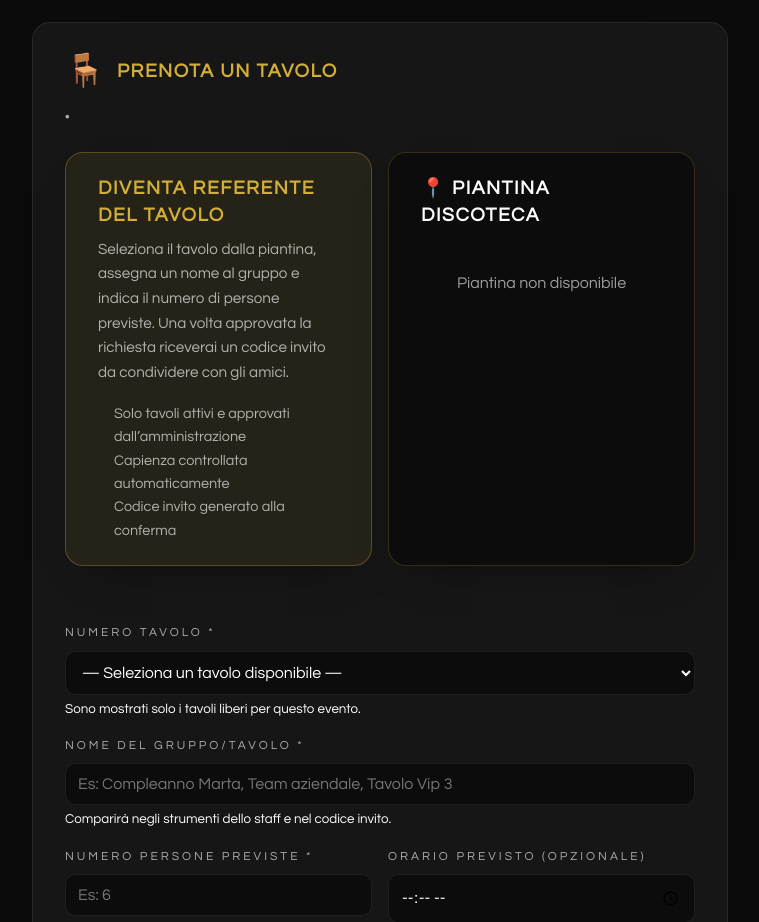
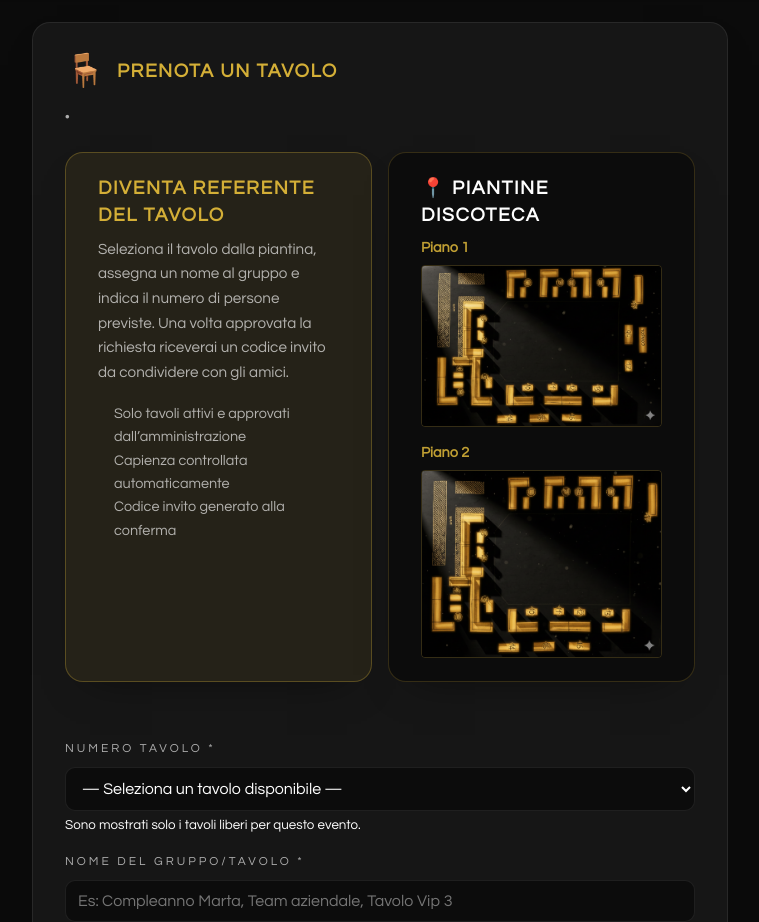
Before and after one commit to robertolibanora/Malibu, a Flask app: template templates/clienti/prenotazioni_new_tavolo.html in a window 1280 px wide. Shown: the part 245-1167 px from the top of the page, without its empty margins (260-1019 px from the left). Run offline with Flask 3, Linux system fonts and the light colour scheme; the template is opened without the code that fills it, so the values that code supplies are empty; parts of the project's set-up code (start-up, migrations or seed data) failed here and were passed over; some web fonts are replaced.

Commit message:
primadisvolta

```diff
--- a/seed_database.py
+++ b/seed_database.py
@@ -711,4 +711,4 @@ if __name__ == "__main__":
         finally:
             db.close()
     else:
-    main()
+        main()
--- a/templates/clienti/prenotazioni_new_tavolo.html
+++ b/templates/clienti/prenotazioni_new_tavolo.html
@@ -26,15 +26,32 @@
       </ul>
     </article>
     <article class="card" style="background: rgba(8, 8, 8, 0.6); border: 1px solid rgba(212, 175, 55, 0.2);">
-      <h2 class="card__title" style="color: var(--gold-primary);">📍 Piantina discoteca</h2>
-      <img
-        src="{{ url_for('static', filename='img/piantina_discoteca.png') }}"
-        alt="Piantina discoteca"
-        style="max-width: 100%; height: auto; border-radius: 4px; border: 1px solid rgba(212, 175, 55, 0.2);"
-        onerror="this.style.display='none'; this.nextElementSibling.style.display='block';"
-      >
-      <div style="display:none; padding: 2rem; color: rgba(255,255,255,0.6); text-align:center;">
-        Piantina non disponibile
+      <h2 class="card__title" style="color: var(--gold-primary);">📍 Piantine discoteca</h2>
+      <div style="display: flex; flex-direction: column; gap: 1rem;">
+        <div>
+          <h3 style="font-size: 0.9rem; color: rgba(212, 175, 55, 0.9); margin-bottom: 0.5rem;">Piano 1</h3>
+          <img
+            src="{{ url_for('static', filename='img/piano1.png') }}"
+            alt="Piano 1 - Piantina discoteca"
+            style="max-width: 100%; height: auto; border-radius: 4px; border: 1px solid rgba(212, 175, 55, 0.2);"
+            onerror="this.style.display='none'; this.nextElementSibling.style.display='block';"
+          >
+          <div style="display:none; padding: 1rem; color: rgba(255,255,255,0.6); text-align:center; font-size: 0.85rem;">
+            Piano 1 non disponibile
+          </div>
+        </div>
+        <div>
+          <h3 style="font-size: 0.9rem; color: rgba(212, 175, 55, 0.9); margin-bottom: 0.5rem;">Piano 2</h3>
+          <img
+            src="{{ url_for('static', filename='img/piano2.png') }}"
+            alt="Piano 2 - Piantina discoteca"
+            style="max-width: 100%; height: auto; border-radius: 4px; border: 1px solid rgba(212, 175, 55, 0.2);"
+            onerror="this.style.display='none'; this.nextElementSibling.style.display='block';"
+          >
+          <div style="display:none; padding: 1rem; color: rgba(255,255,255,0.6); text-align:center; font-size: 0.85rem;">
+            Piano 2 non disponibile
+          </div>
+        </div>
       </div>
     </article>
   </div>
```
Also changed, not shown: templates/admin/tavoli_evento_list.html (+35 -0 lines), templates/clienti/prenotazioni_join_tavolo.html (+30 -0 lines), static/img/piano1.png (added), static/img/piano2.png (added), static/uploads/eventi/20251129_171530_WhatsApp_Image_2025-11-29_at_16.21.22.jpeg (added), templates/admin/_evento_header.html (line endings or trailing spaces).
